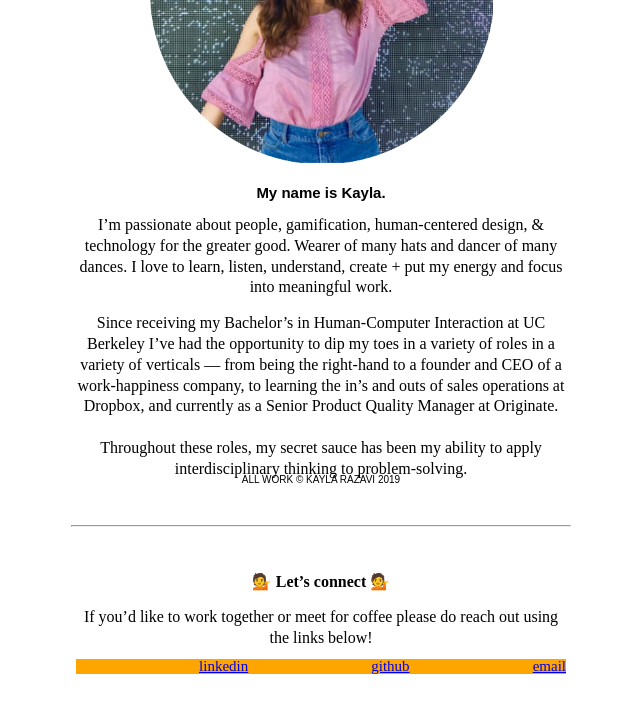
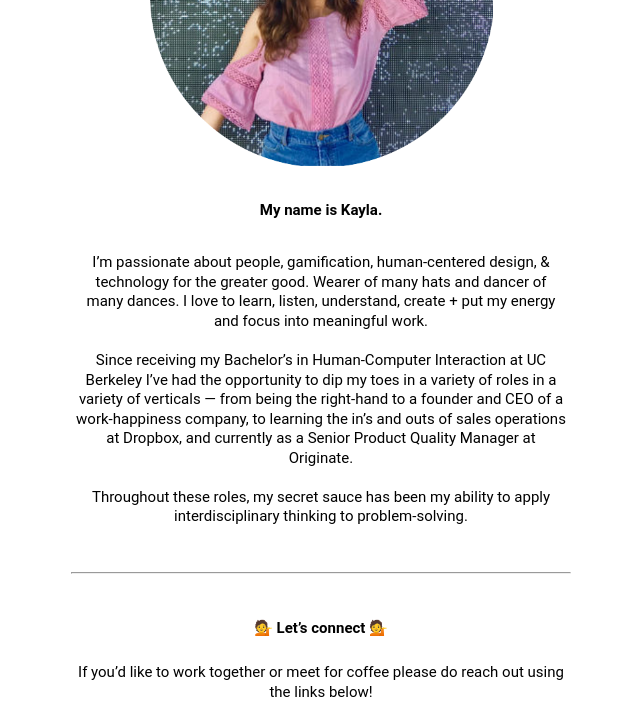
Before and after one commit to kaylarazavi/kaylarazaviportfolio.github.io, a plain HTML site: page about.html in a window 1280 px wide. Shown: the part 370-1096 px from the top of the page, without its empty margins (319-959 px from the left). Before the commit the page ends 1044 px from the top, so only its background shows below. Drawn offline with Linux system fonts and the light colour scheme.

Commit message:
added social icons and small changes

```diff
--- a/about.html
+++ b/about.html
@@ -7,6 +7,10 @@
   <link rel="stylesheet" type="text/css" href="css/reset.css">
   <link rel="stylesheet" type="text/css" href="css/style.css">
   <link rel="stylesheet" type="text/css" href="css/flex.css">
+
+  <!-- fonts -->
+  <link href="https://fonts.googleapis.com/css?family=Fugaz+One|Inconsolata:400,700|Karla:400,400i,700,700i&display=swap" rel="stylesheet">
+
 
 </head>
 
@@ -18,7 +22,7 @@
 
 <section class="nav">
   <ul class="nav-container">
-    <li class="logo"<a href="./index.html" class="logo"><img src="images/kr-logo.png"></li>
+    <li> <a href="./index.html" class="logo"><img src="images/kr-logo.png"</a> </li>
       <li><a href="index.html#featured">my work</a></li>
       <li><a href="./about.html">about</a></li>
     </ul>
@@ -48,7 +52,6 @@
 
       <hr>
 
-      <br> <br>
 
 
       <!-- let's connect -->
@@ -57,24 +60,22 @@
         <lets-connect>
           <h3><strong><p>💁 Let&rsquo;s connect 💁 </strong></p></h3>
 
-          <br>
-
           <p>If you&rsquo;d like to work together or meet for coffee please do reach out using the links below!  </p>
 
-          <br>
 
           <ul class="footerLinks">
             <li>
-              <a href="https://www.linkedin.com/in/kayla-razavi-7a5085b4/">linkedin</a>
+              <a href="https://www.linkedin.com/in/kayla-razavi-7a5085b4/"><img src="images/linkedin-letters.svg" width="20" height="20" title="linkedin"></a>
             </li>
 
             <li>
-              <a href="https://github.com/kaylarazavi">github</a>
+              <a href="https://github.com/kaylarazavi"><img src="images/github-logo.svg" width="20" height="20" title="github"></a>
             </li>
 
             <li>
-              <a href="mailto:kayla.razavi@gmail.com">email</a>
+              <a href="mailto:kayla.razavi@gmail.com"><img src="images/envelope.svg" width="20" height="20" title="email"></a>
             </li>
+
           </ul>
 
         </lets-connect>
--- a/css/flex.css
+++ b/css/flex.css
@@ -13,11 +13,14 @@ ul {
   font-size: 1.5rem;
 }
 
-ul.footerLinks {
-  background-color: orange;
+a {
+  margin: 0 auto;
+}
+
+.footerLinks {
+  padding-top: 2em;
   display: flex;
   flex-direction: row;
-  justify-content: flex-start;
 }
 
 li {
@@ -36,14 +39,6 @@ li {
 }
 
 
-footer {
-  justify-content: center;
-  text-align: center;
-}
-
-
-
-
 
 @media (max-width: 50 rem) {
   .flex-container {
--- a/css/style.css
+++ b/css/style.css
@@ -3,13 +3,13 @@
 }
 
 body {
-  font-family: Karla,sans-serif;
+  font-family: Roboto,sans-serif;
   background-color: white;
 }
 
 .container {
   background-color: white;
-  height: 100vh;
+  min-height: 100%;
   margin: 0 auto;
   width: 50rem;
   justify-content: center;
@@ -28,10 +28,10 @@ hr {
 }
 
 p {
-  font-family: Karla;
-  font-size: 1.6rem;
+  font-family: Roboto;
+  font-size: 1.5rem;
   line-height: 1.3;
-  margin-top: .5rem;
+  margin-top: 1rem;
 }
 
 h1 {
@@ -40,6 +40,7 @@ h1 {
   padding-bottom: 1rem ;
 }
 
+
 h1.intro{
   text-align: center;
 }
@@ -47,13 +48,15 @@ h1.intro{
 h2 {
   font-size: 2rem;
   font-family: Inconsolata;
-  font-weight: strong;
+  text-align: center;
 }
 
 h3 {
-  font-family: Karla, sans-serif;
+  font-family: Roboto, sans-serif;
   font-size: 1.5rem;
   font-weight: bold;
+  padding-top: 1em;
+  padding-bottom: 1em;
 }
 
 /* about page bio image */
@@ -98,6 +101,14 @@ section {
   text-align: center;
 }
 
-@media screen and (min-widthL 110 em) {
+footer {
+  justify-content: center;
+  text-align: center;
+  position: absolute;
+  width: 100%;
+  padding-top: 2em;
+}
+
+@media screen and (min-width 110 em) {
 
 }
```
Also changed, not shown: index.html (+8 -5 lines), project.html (+23 -18 lines), images/envelope.svg (added), images/github-logo.svg (added), images/linkedin-letters.svg (added).
